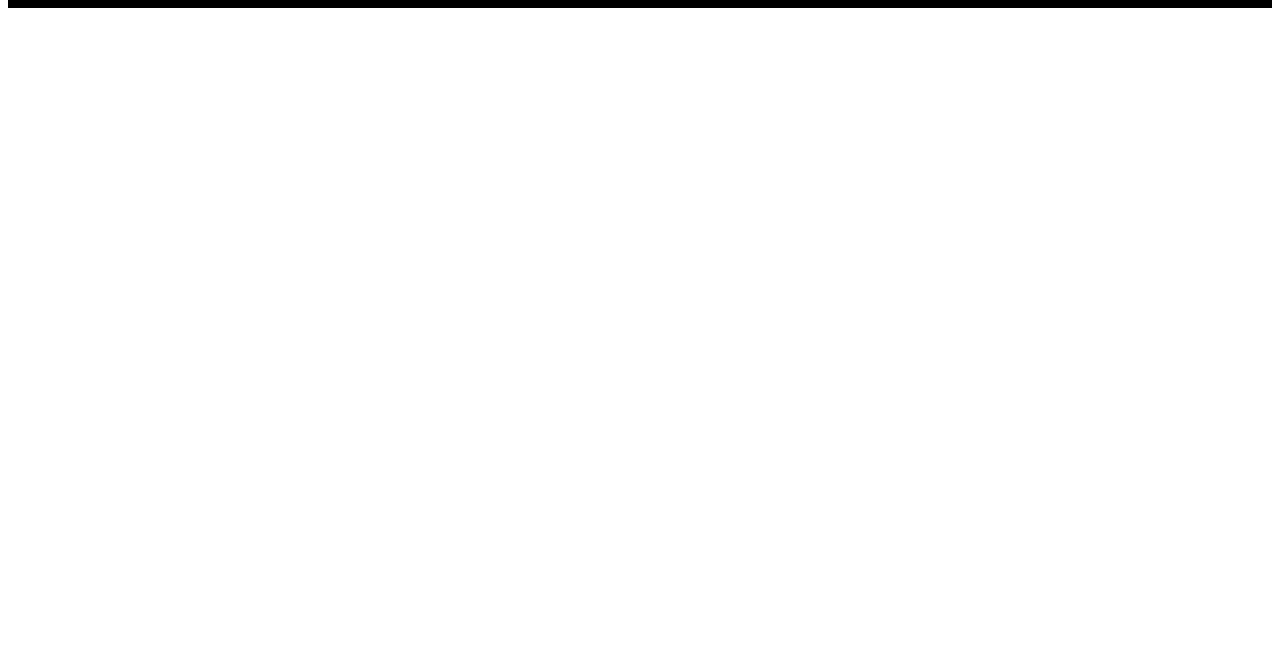
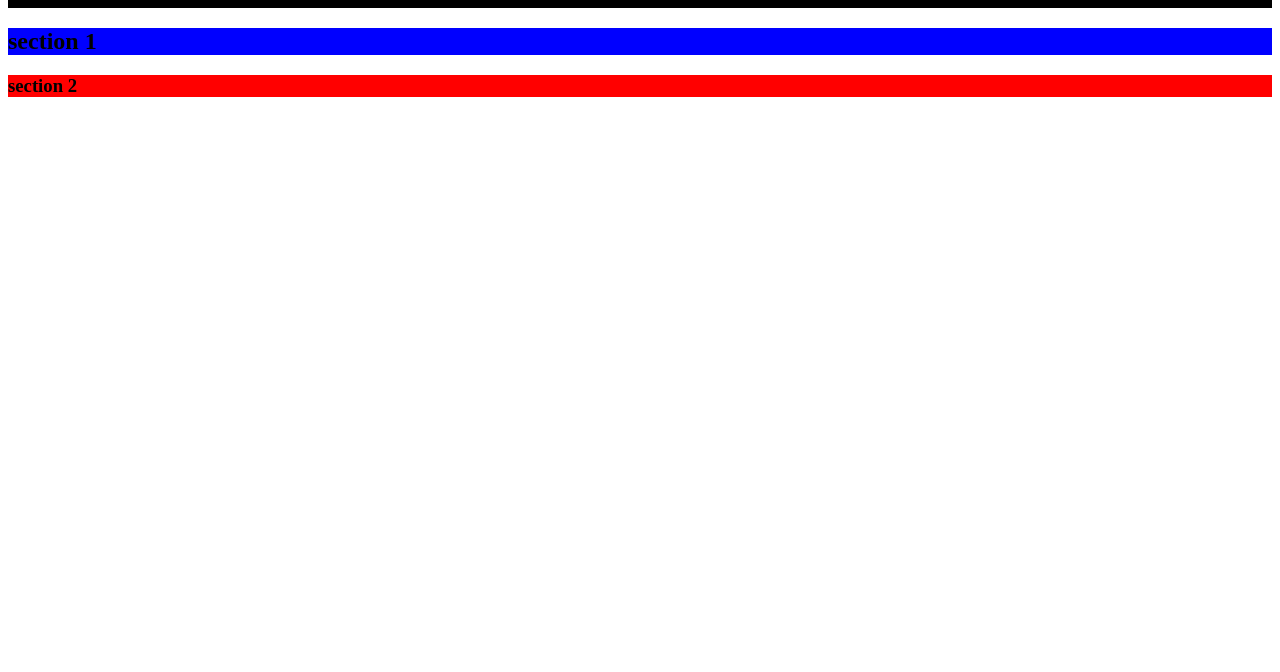
Before and after one commit to izabelle248/AULA-EXTRA, a plain HTML site: page index.html in a window 1280 px wide. Shown: the part 128-800 px from the top of the page. Drawn offline with Linux system fonts and the light colour scheme.

Commit message:
save  24 03

```diff
--- a/index.html
+++ b/index.html
@@ -1,4 +1,4 @@
- <!DOCTYPE html>
+<!DOCTYPE html>
  <html lang="en">
  <head>
     <meta charset="UTF-8">
@@ -11,6 +11,12 @@
         <h1>PROJETINHO</h1>
         <img src="professor" alt="professor">
     </header>
+    <section class="section1">
+      <h2>section 1</h2>
+    </section>
+    <section class="section2">
+      <h3>section 2</h3>
+    </section>
 
  </body>
  </html>
--- a/style.css
+++ b/style.css
@@ -4,3 +4,11 @@
     display: flex;
     padding: 24px 0;
 }
+
+.section1{
+   background-color: blue;
+}
+
+.section2{
+    background-color: red;
+}
```
